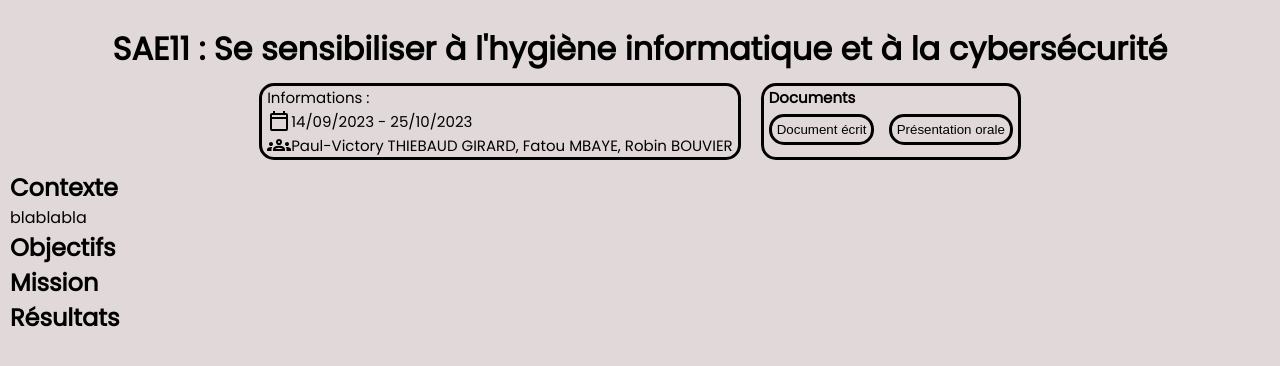
After one commit to RobinBouvier/portfolio, a PHP site: page /projets/sae11_projet.html in a window 1280 px wide. The commit adds this page. Shown: the top 366 px of the page. Run offline with PHP 8.4, Linux system fonts and the light colour scheme.

Commit message:
projet 0.1

```diff
--- /dev/null
+++ b/projets/sae11_projet.html
@@ -0,0 +1,59 @@
+<!DOCTYPE html>
+<html lang="en">
+<head>
+    <meta charset="UTF-8">
+    <meta name="viewport" content="width=device-width, initial-scale=1.0">
+    <link rel="stylesheet" href="style_projets.css">
+    <title>SAE11 : Se sensibiliser à l'hygiène informatique et à la cybersécurité</title>
+</head>
+<body>
+    <header>
+        <h1 id="titreProjet">SAE11 : Se sensibiliser à l'hygiène informatique et à la cybersécurité</h1>
+    </header>
+
+    <div class="doc">
+        <div class="blocInfo">
+            <p class="blocInfoTexte">Informations : </strong></p>
+            <p class="blocInfoTexte">
+                <img src="documents/calendrier.svg">
+                14/09/2023 - 25/10/2023
+            </p>
+
+            <p class="blocInfoTexte">
+                <img src="documents/groupe.svg">
+                Paul-Victory THIEBAUD GIRARD, Fatou MBAYE, Robin BOUVIER
+            </p>
+        </div>
+
+        <div class="documents">
+            <p class="blocInfoTexte"><strong>Documents</strong></p>
+
+            <button><a id="btnDownload" href="documents/SAE 11 texte.pdf" download="SAE 11 Écrit">Document écrit</a></button>
+            <button><a id="btnDownload" href="documents/SAE11 Diaporama.pptx" download="SAE 11 Diaporama">Présentation orale</a></button>
+        </div>
+    </div>
+
+    <div class="contexte">
+        <h2>Contexte</h2>
+
+        <p class="texteDetails">
+            blablabla
+        </p>
+    </div>
+
+    <div class="objectif">
+        <h2>Objectifs</h2>
+
+    </div>
+
+    <div class="mission">
+        <h2>Mission</h2>
+
+    </div>
+
+    <div class="resultat">
+        <h2>Résultats</h2>
+
+    </div>
+</body>
+</html>
--- /dev/null
+++ b/projets/style_projets.css
@@ -0,0 +1,74 @@
+@import url('https://fonts.googleapis.com/css2?family=Poppins&display=swap');
+
+*{
+    margin: 0px;
+    padding: 0px;
+}
+
+
+html{
+    font-family: "Poppins", sans-serif;
+    scroll-behavior: smooth;
+    background-color: rgb(225, 217, 217);
+}
+
+a{
+    text-decoration: none;
+    color: black;
+}
+
+#titreProjet{
+    text-align: center;
+    margin-top: 25px;
+}
+
+.doc{
+    justify-content: center;
+    display: flex;
+}
+
+.blocInfo, .documents{
+    border: solid;
+    border-color: black;
+    border-radius: 15px;
+    display: inline-block;
+    margin: 10px;
+}
+
+.blocInfoTexte{
+    padding-left: 5px;
+    padding-right: 5px;
+    font-size: 15px;
+    display: flex;
+    align-items: center;
+}
+
+button{
+    border: solid;
+    border-radius: 15px;
+    padding: 5px;
+    margin: 5px;
+    background-color: rgb(225, 217, 217);
+    cursor: pointer;
+    transition:
+    background-color 0.3s;
+}
+
+button:hover{
+    border: solid;
+    border-radius: 15px;
+    padding: 5px;
+    margin: 5px;
+    background-color: white;
+    cursor: pointer;
+    transition:
+    background-color 0.3s;
+}
+
+h2{
+    padding-left: 10px;
+}
+
+.texteDetails{
+    padding-left: 10px
+}
```
Also changed, not shown: portfolio.css (+29 -2 lines), portfolio.html (+39 -9 lines), projets/projet_template.html (added, +58 -0 lines), projets/documents/calendrier.svg (added), projets/documents/groupe.svg (added), 2 other files.
